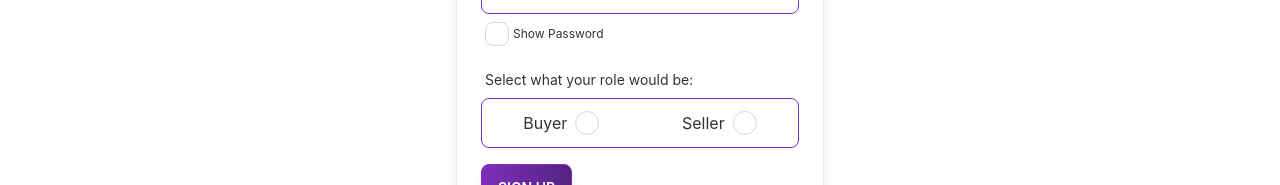
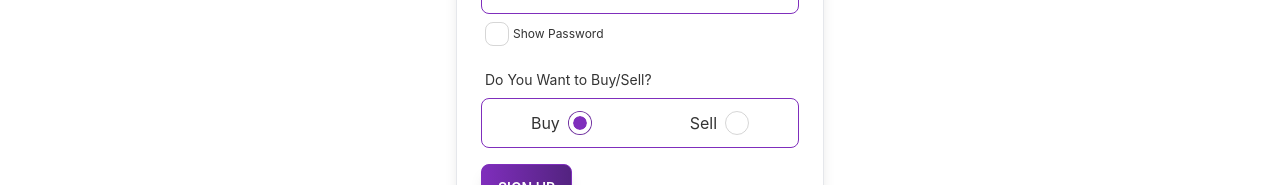
Before and after one commit to shamratPG/second-hand-cars-client, a React (Create React App) app: page /signup in a window 1280 px wide. Shown: the part 535-720 px from the top of the page. Built offline with nearby package versions, Linux system fonts and the light colour scheme; no server answers.

Commit message:
added 404 roures and some small changes

```diff
--- a/src/Layouts/DashboardLayout/DashboardLayout.js
+++ b/src/Layouts/DashboardLayout/DashboardLayout.js
@@ -11,6 +11,7 @@ const DashboardLayout = () => {
     const sellerMenu = <>
         <li><Link to="/dashboard/myProducts">My Products</Link></li>
         <li><Link to="/dashboard/addProduct">Add A Product</Link></li>
+        <li><Link to="/dashboard/myOrders" >My Bookings</Link></li>
     </>
     const buyerMenu = <>
         <li><Link to="/dashboard/myOrders">My Orders</Link></li>
@@ -19,6 +20,7 @@ const DashboardLayout = () => {
         <li><Link to="/dashboard/allBuyer">All Buyer</Link></li>
         <li><Link to="/dashboard/allSeller">All Seller</Link></li>
         <li><Link to="/dashboard/allUsers">All Users</Link></li>
+        <li><Link to="/dashboard/myOrders">My Bookings</Link></li>
     </>
 
     let menu = buyerMenu;
--- a/src/Pages/Home/HomeComponents/Slider.js
+++ b/src/Pages/Home/HomeComponents/Slider.js
@@ -1,4 +1,5 @@
-import React from 'react';
+import React, { useContext } from 'react';
+import toast from 'react-hot-toast';
 import { Link } from 'react-router-dom';
 import img1 from '../../../Assets/images/slider-image/img-1.jpg'
 import img2 from '../../../Assets/images/slider-image/img-2.jpg'
@@ -9,12 +10,14 @@ import img6 from '../../../Assets/images/slider-image/img-6.jpg'
 import img7 from '../../../Assets/images/slider-image/img-7.jpg'
 import img8 from '../../../Assets/images/slider-image/img-8.jpg'
 import Button from '../../../Components/Button';
+import { AuthContext } from '../../../Context/AuthProvider';
 
 
 const Slider = () => {
 
     const sliderImages = [img1, img2, img3, img4, img5, img6, img7, img8]
     const randomImg = sliderImages[Math.floor(Math.random() * sliderImages.length)]
+    const { user } = useContext(AuthContext);
     return (
         <div className="hero min-h-screen max-w-[1175px] mx-auto" style={{ backgroundImage: `url(${randomImg})` }}>
             <div className="hero-overlay bg-opacity-60"></div>
@@ -22,7 +25,11 @@ const Slider = () => {
                 <div className="max-w-md">
                     <h1 className="mb-5 text-5xl font-bold text-white">Find Your Match</h1>
                     <p className="mb-5 uppercase text-base-200">Welcome, we provide the platform to find the right buyer or seller for your cars</p>
-                    <Button><Link to='/signup'>Join Now</Link></Button>
+                    {
+                        user ?
+                            <button className='btn btn-primary bg-gradient-to-r from-primary to-accent text-white shadow-lg' onClick={() => toast.success('You are already joined.')}><Link>Join Now</Link></button>
+                            : <Button><Link to='/signup'>Join Now</Link></Button>
+                    }
                 </div>
             </div>
         </div>
--- /dev/null
+++ b/src/Pages/PageNotFound/PageNotFound.js
@@ -0,0 +1,16 @@
+import React from 'react';
+import { Link } from 'react-router-dom';
+import notFound from '../../Assets/images/other-image/page-not-found.jpg'
+
+const PageNotFound = () => {
+    return (
+        <div>
+            <div className="hero h-[100vh]" style={{ backgroundImage: `url(${notFound})` }}>
+                <div className="hero-overlay bg-opacity-10"></div>
+                <Link className='text-2xl link absolute top-2' to="/">Go Back Home.</Link>
+            </div>
+        </div>
+    );
+};
+
+export default PageNotFound;
--- a/src/Pages/Signup/Signup.js
+++ b/src/Pages/Signup/Signup.js
@@ -78,16 +78,16 @@ const Signup = () => {
                 </div>
 
                 <label className="label">
-                    <span className="label-text">Select what your role would be:</span>
+                    <span className="label-text">Do You Want to Buy/Sell?</span>
                 </label>
                 <div className='flex justify-around mb-4 border border-1 border-primary py-1 rounded-lg'>
                     <label className="flex items-center label">
-                        <span htmlFor="buyer" className="mr-2">Buyer</span>
+                        <span htmlFor="buyer" className="mr-2">Buy</span>
                         <input id='buyer' type="radio" name="role" className="radio checked:bg-primary" value="buyer"
-                            {...register("role")} required />
+                            {...register("role")} checked />
                     </label>
                     <label className="flex items-center label">
-                        <span htmlFor="seller" className="mr-2">Seller</span>
+                        <span htmlFor="seller" className="mr-2">Sell</span>
                         <input id='seller' type="radio" name="role" className="radio checked:bg-accent" value="seller"
                             {...register("role")} />
                     </label>
--- a/src/Routes/OpenRoutes/OpenRoutes.js
+++ b/src/Routes/OpenRoutes/OpenRoutes.js
@@ -12,6 +12,7 @@ import AddProduct from "../../Pages/Dashboard/SellerPages/AddProduct";
 import MyProducts from "../../Pages/Dashboard/SellerPages/MyProducts";
 import Home from "../../Pages/Home/Home";
 import Login from "../../Pages/Login/Login";
+import PageNotFound from "../../Pages/PageNotFound/PageNotFound";
 import Signup from "../../Pages/Signup/Signup";
 import AdminRoutes from "../PrivateRoutes/AdminRoutes";
 import PrivateRoute from "../PrivateRoutes/PrivateRoutes";
@@ -80,6 +81,10 @@ const router = createBrowserRouter([
                 element: <AdminRoutes><AllUsers></AllUsers></AdminRoutes>
             },
         ]
+    },
+    {
+        path: '/*',
+        element: <PageNotFound></PageNotFound>
     }
 ])
 export default router;
```
Also changed, not shown: src/Assets/images/other-image/page-not-found.jpg (added).
